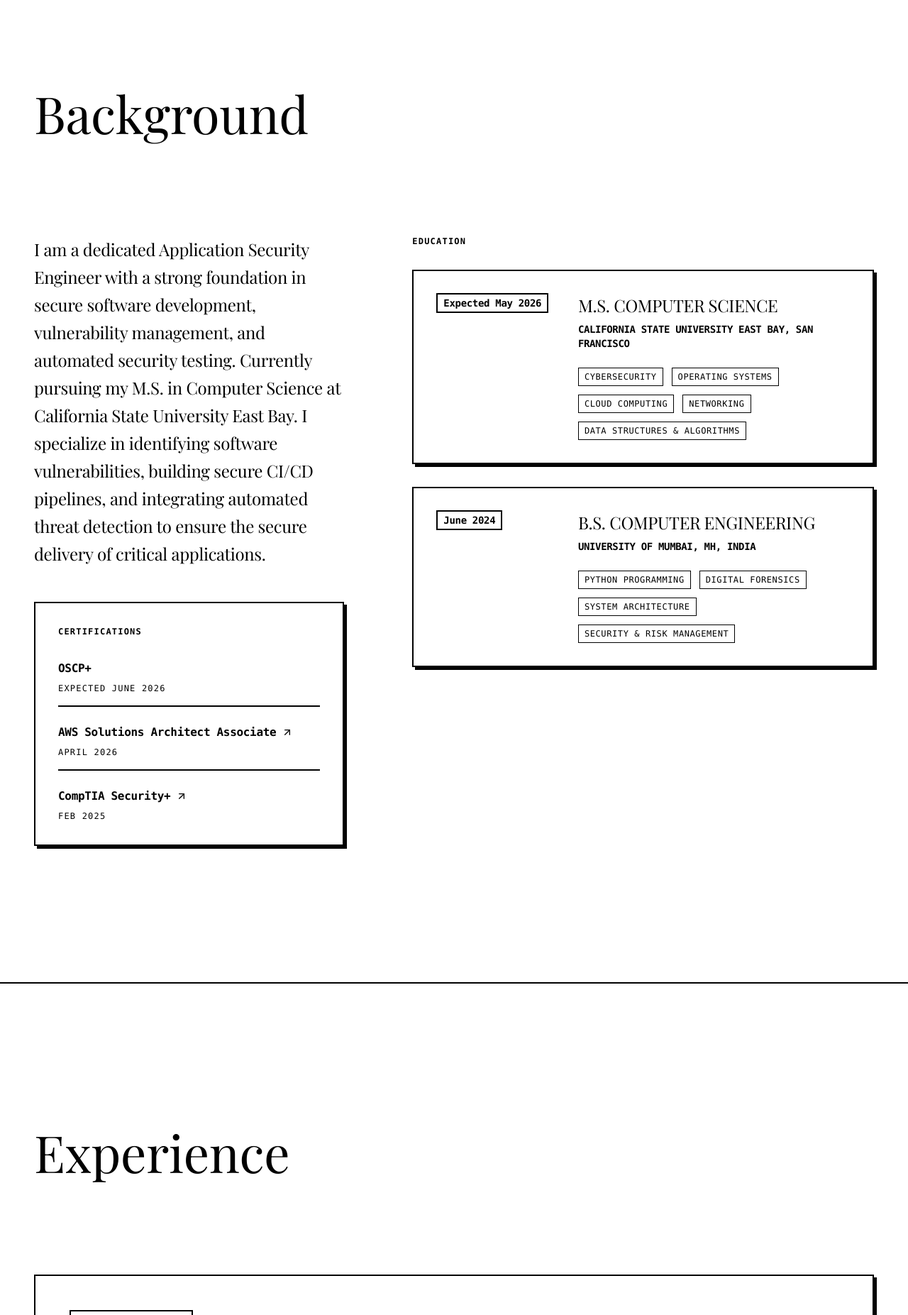
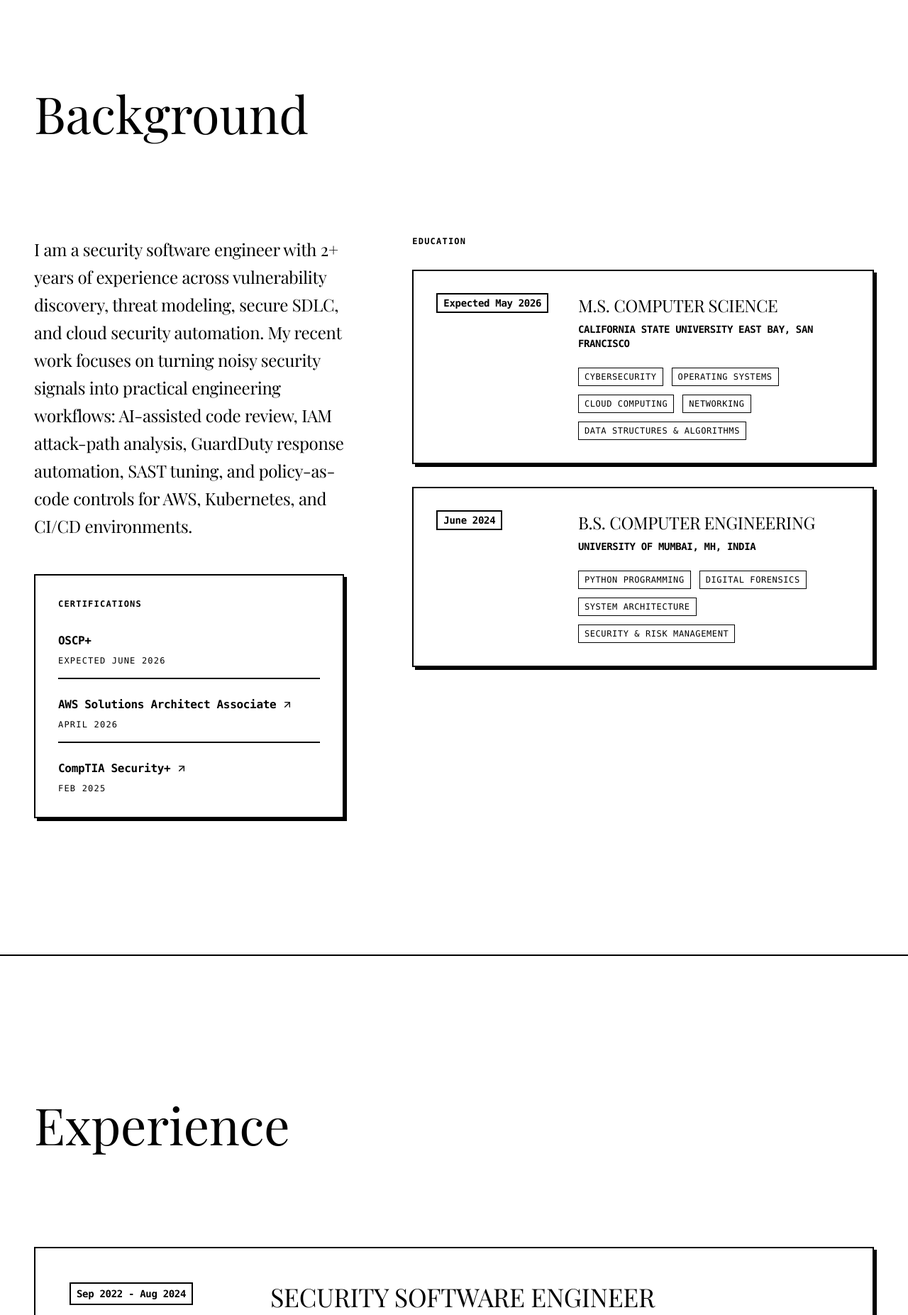
Before and after one commit to SahilPavaskar/portfolio, a React (Vite) app: page / in a window 1280 px wide. Shown: the part 880-2733 px from the top of the page at 71% size. Built offline with nearby package versions, Linux system fonts and the light colour scheme; a web font is replaced by a local one.

Commit message:
Update portfolio with security engineering profile

```diff
--- a/index.html
+++ b/index.html
@@ -7,12 +7,12 @@
     <link rel="preconnect" href="https://fonts.googleapis.com">
     <link rel="preconnect" href="https://fonts.gstatic.com" crossorigin>
     <link href="https://fonts.googleapis.com/css2?family=Manrope:wght@200..800&family=Playfair+Display:ital,wght@0,400..900;1,400..900&display=swap" rel="stylesheet">
-    <title>Sahil Pavaskar | Application Security Engineer</title>
+    <title>Sahil Pavaskar | Security Software Engineer</title>
 
     <!-- SEO and Social Tags -->
-    <meta name="description" content="Portfolio of Sahil Pavaskar, Application Security Engineer specializing in Secure Software Development, Penetration Testing, & CI/CD Pipeline Security." />
+    <meta name="description" content="Portfolio of Sahil Pavaskar, Security Software Engineer building AppSec, AI security, cloud IAM, and incident-response automation." />
     <meta property="og:title" content="Sahil Pavaskar | Portfolio" />
-    <meta property="og:description" content="Application Security Engineer specializing in Secure Software Development, Penetration Testing, & CI/CD Pipeline Security." />
+    <meta property="og:description" content="Security Software Engineer building AppSec, AI security, cloud IAM, and incident-response automation." />
     <meta property="og:type" content="website" />
     <meta name="theme-color" content="#0f172a" />
   </head>
--- a/src/data/config.ts
+++ b/src/data/config.ts
@@ -1,17 +1,17 @@
 export const portfolioConfig = {
   personal: {
     name: "Sahil Pavaskar",
-    title: "Application Security Engineer",
-    subtitle: "Specializing in Secure Software Development, Penetration Testing, & CI/CD Pipeline Security",
+    title: "Security Software Engineer",
+    subtitle: "Building AppSec, AI security, cloud IAM, and incident-response automation for modern engineering teams",
     email: "sahilpavaskar81@gmail.com",
-    phone: "+1 9497434914",
+    phone: "+1 949-743-4914",
     location: "San Francisco Bay Area",
     github: "https://github.com/SahilPavaskar",
     linkedin: "https://www.linkedin.com/in/sahil-pavaskar-325b851b0",
     resumeDownloadUrl: "resume.pdf",
   },
   about: {
-    summary: "I am a dedicated Application Security Engineer with a strong foundation in secure software development, vulnerability management, and automated security testing. Currently pursuing my M.S. in Computer Science at California State University East Bay. I specialize in identifying software vulnerabilities, building secure CI/CD pipelines, and integrating automated threat detection to ensure the secure delivery of critical applications.",
+    summary: "I am a security software engineer with 2+ years of experience across vulnerability discovery, threat modeling, secure SDLC, and cloud security automation. My recent work focuses on turning noisy security signals into practical engineering workflows: AI-assisted code review, IAM attack-path analysis, GuardDuty response automation, SAST tuning, and policy-as-code controls for AWS, Kubernetes, and CI/CD environments.",
   },
   education: [
     {
@@ -31,80 +31,89 @@ export const portfolioConfig = {
   ],
   skills: [
     {
-      category: "Security Operations",
-      items: ["Incident Response", "Security Monitoring", "Alert Triage", "Phishing Investigation", "Log Analysis", "Malware & Sandbox Analysis"],
+      category: "Application Security",
+      items: ["Threat Modeling", "Secure Code Review", "OWASP Top 10", "API Security", "Vulnerability Research", "Bug Bounty"],
     },
     {
-      category: "Microsoft Security",
-      items: ["Microsoft Defender", "Microsoft 365 Security", "Azure AD / Entra ID", "Conditional Access", "MFA", "Intune"],
+      category: "AI & LLM Security",
+      items: ["Prompt Injection", "LLM Audit Workflows", "Gemini API", "OpenAI API", "LangChain", "OWASP LLM Top 10"],
     },
     {
-      category: "Vulnerability Management",
-      items: ["Vulnerability Scanning", "Risk Prioritization", "Remediation Tracking", "Patch Validation"],
+      category: "Cloud & Identity",
+      items: ["AWS IAM", "GuardDuty", "Lambda", "EventBridge", "OAuth 2.0", "OIDC", "SAML", "JWT"],
     },
     {
-      category: "Infrastructure & Platforms",
-      items: ["Active Directory", "Windows & Linux", "Endpoint Protection", "Cloud Security (AWS & Azure)", "Terraform"],
+      category: "DevSecOps & Infrastructure",
+      items: ["Terraform", "Docker", "Kubernetes", "GitHub Actions", "SAST/DAST", "Semgrep", "Bandit"],
     },
     {
-      category: "Tools",
-      items: ["Nmap", "Nessus", "Burp Suite", "BloodHound", "Kali Linux", "Metasploit", "Wireshark", "Gobuster", "Dirsearch", "Hydra", "Netcat", "Nikto"],
+      category: "Languages & Systems",
+      items: ["Python", "Java", "Go", "TypeScript", "JavaScript", "Bash", "FastAPI", "React"],
     }
   ],
   experience: [
     {
-      role: "Information Security Analyst",
-      company: "Dzero Security Solutions Pvt Ltd, India",
-      date: "Sep 2023 - Aug 2024",
+      role: "Security Software Engineer",
+      company: "Deven Infotech Pvt Ltd",
+      date: "Sep 2022 - Aug 2024",
       bullets: [
-        "Performed internal vulnerability assessments against Windows and Linux hosts by enumerating live systems and exposed services with Nmap, validating Nessus findings manually before escalating confirmed issues.",
-        "Tested web applications in Burp Suite for authentication, session management, access control, and input validation flaws; reproduced issues such as IDOR, reflected XSS, weak password policy, and missing security headers.",
-        "Reviewed firewall rules, open ports, and segmentation between user, server, and administrative networks to identify unnecessary access paths and weak boundary controls.",
-        "Wrote remediation-focused findings with clear reproduction steps, affected assets, business impact, and retest notes, then worked with engineers to confirm fixes after changes were deployed."
+        "Partnered with engineering teams on STRIDE threat modeling and security design reviews for microservices, catching authentication, API, and cryptographic risks before implementation.",
+        "Built custom Python and Java security tooling for GitHub Actions CI/CD to detect exposed secrets, insecure dependencies, and code-level vulnerabilities earlier in the SDLC.",
+        "Tuned SAST workflows with Bandit, Semgrep, and AI-assisted triage, reducing false positives by 40% and improving developer adoption of secure coding guidance.",
+        "Analyzed internal web applications for authentication bypass, SSRF, injection, access-control, and session-management issues; created proof-of-concept exploits and retested fixes with developers."
       ]
     },
     {
-      role: "Information Security Analyst Intern",
-      company: "BKC Jumbo Health Center",
+      role: "Cloud Security Engineering Intern",
+      company: "BKC Health Center",
       date: "Feb 2021 - Aug 2021",
       bullets: [
-        "Assessed AWS, Azure, and GCP resources for common security gaps, including overly permissive IAM roles, publicly exposed storage, weak security group rules, and missing logging on critical services.",
-        "Used CIS Benchmarks, NIST guidance, and OWASP principles to review cloud and infrastructure configurations, then translated technical issues into prioritized remediation items for engineering teams.",
-        "Supported purple team and adversary simulation activities by mapping attack paths in Active Directory with BloodHound and documenting privilege escalation and lateral movement opportunities in lab or test environments."
+        "Implemented Terraform-based controls for hybrid-cloud environments, including IAM least privilege, network security groups, TLS configuration, and hardened Docker/Kubernetes deployments.",
+        "Automated cloud vulnerability discovery with Python scanners, reducing manual assessment time by 30% across internal infrastructure and containerized services.",
+        "Reviewed AWS, Azure, and GCP configurations for overly permissive IAM, exposed storage, weak security groups, and missing logging; translated findings into prioritized remediation work.",
+        "Triaged security alerts across pod security, DNS, and network exposures, improving remediation flow with cloud operations teams."
       ]
     }
   ],
   projects: [
     {
+      title: "Cloud Identity Attack Path Analyzer",
+      date: "May 2026",
+      description: "Built an offline security engineering tool that finds risky AWS IAM and OAuth/OIDC configurations, then explains how they can become attack paths.",
+      bullets: [
+        "Detects overly permissive IAM policies, privilege-escalation permissions, sts:AssumeRole paths, broad GitHub Actions OIDC trusts, and risky OAuth client settings.",
+        "Generates human-readable reports, machine-readable JSON findings, and Mermaid attack graphs for CI-friendly identity risk review."
+      ],
+      link: "https://github.com/SahilPavaskar/cloud-identity-attack-path-analyzer"
+    },
+    {
       title: "AWS GuardDuty Automated Incident Response Pipeline",
       date: "Mar 2026",
-      description: "Built an automated AWS incident response pipeline using GuardDuty, EventBridge, Lambda, SNS, and EC2.",
+      description: "Built a hands-on AWS cloud security lab that detects suspicious GuardDuty findings and responds through an event-driven workflow.",
       bullets: [
-        "Automated alerting and remediation for high-severity findings by sending notifications and stopping affected EC2 instances.",
-        "Provisioned the full cloud security workflow with Terraform and implemented response logic in Python-based Lambda."
+        "Routes GuardDuty findings through EventBridge into a Python Lambda response function that alerts through SNS and can stop affected EC2 instances above a severity threshold.",
+        "Provisioned the workflow with Terraform and designed least-privilege IAM permissions for CloudWatch logging, SNS publishing, EC2 inspection, and optional remediation."
       ],
       link: "https://github.com/SahilPavaskar/aws-guardduty-ir-lab"
     },
     {
-      title: "Microsoft SOC & Incident Response Lab",
-      date: "Jan 2025",
-      description: "Built and operated a Microsoft-first SOC lab using Microsoft Defender, Microsoft 365 Security, and Azure AD / Entra ID.",
+      title: "AI-Powered Code Security Reviewer",
+      date: "2026",
+      description: "Built a CLI workflow that combines Python static analysis with LLM-assisted auditing to surface actionable AppSec findings in pull-request workflows.",
       bullets: [
-        "Performed incident response investigations for simulated phishing attacks, suspicious sign-ins, and endpoint alerts.",
-        "Conducted vulnerability assessments, risk prioritization, and remediation validation, documenting incident workflows."
+        "Combines Bandit and Semgrep findings with Gemini-powered context review to identify injection, insecure dependency, secret exposure, and unsafe AI-integration patterns.",
+        "Produces developer-facing remediation guidance and CI/CD output designed to reduce scanner noise without dropping important vulnerabilities."
       ],
       link: "https://github.com/SahilPavaskar"
     },
     {
-      title: "Enterprise Vulnerability Management Lab",
-      date: "Oct 2024",
-      description: "Comprehensive vulnerability management lab covering scanning, analysis, and remediation.",
+      title: "Agentic AI Security Gateway",
+      date: "2026",
+      description: "Designed a FastAPI security gateway for LLM and agentic AI applications that evaluates prompt injection, sensitive-data exposure, and risky tool calls before execution.",
       bullets: [
-        "Ran automated vulnerability scans, analyzed findings, and prioritized risk based on severity and exposure.",
-        "Validated remediation through patching and configuration hardening, confirming closure via re-scans.",
-        "Built monitoring dashboards to track security alerts, vulnerability trends, and overall risk posture."
-      ],
-      link: "https://github.com/SahilPavaskar"
+        "Uses YAML policy rules for model risk tiers, data classification, tool allow/deny decisions, and audit evidence for AI governance reviews.",
+        "Includes an attack corpus, regression tests, and dashboard concepts for blocked prompts, matched policy, risk score, and remediation context."
+      ]
     }
   ],
   certifications: [
```
Also changed, not shown: brief/resume.txt, 2 other files (tests, documents, lock files or other folders).
